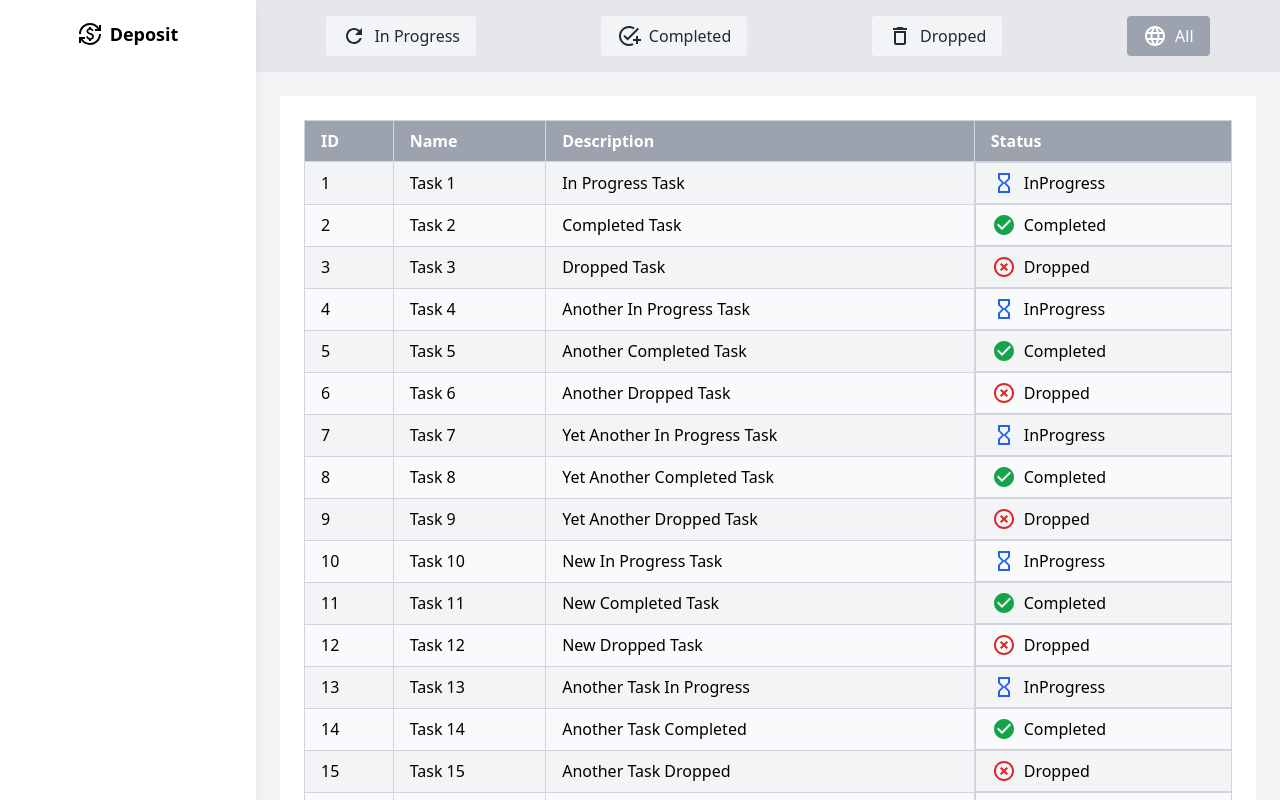
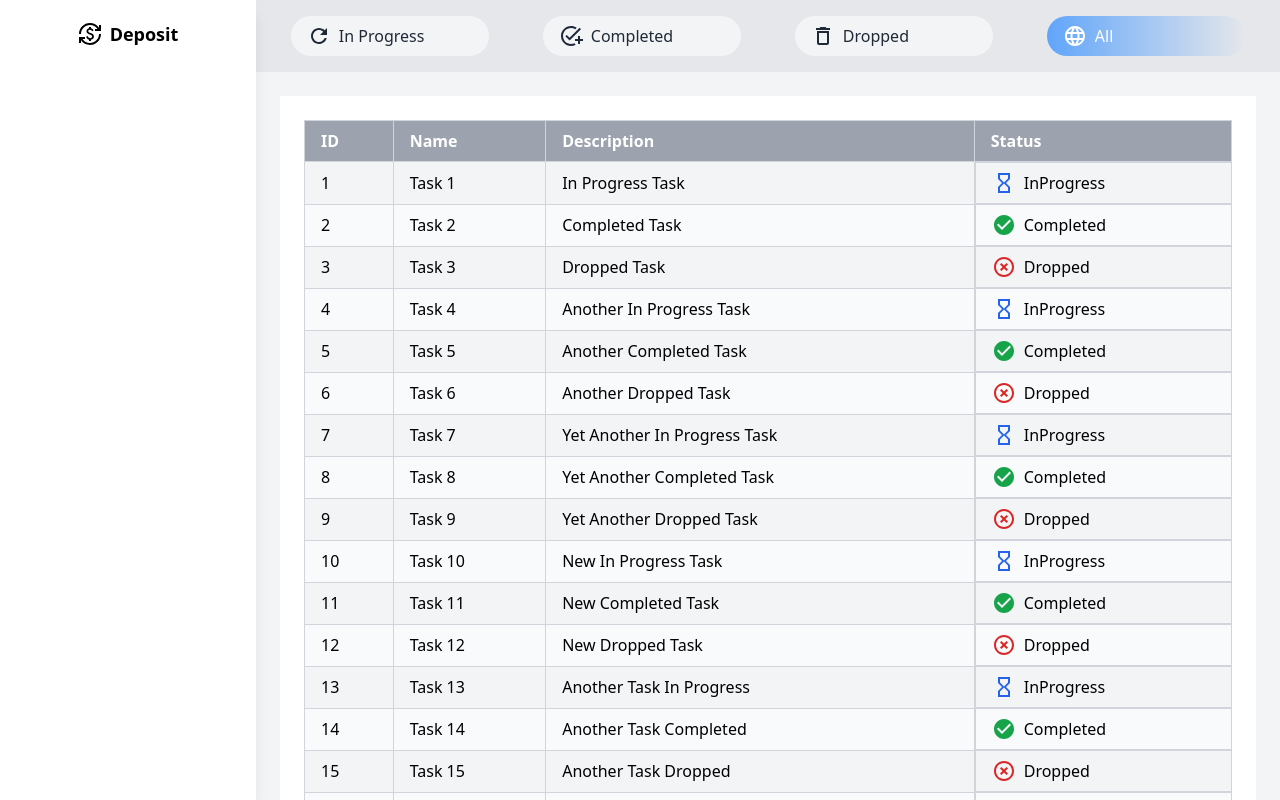
Before and after one commit to aryan11814/deposit, a React (Create React App) app: page / in a window 1280 px wide. Shown: the top 800 px of the page. Built offline with nearby package versions, Linux system fonts and the light colour scheme.

Commit message:
first commit

```diff
--- a/src/components/deposit.js
+++ b/src/components/deposit.js
@@ -20,7 +20,7 @@ const Deposit = () => {
 
   return (
     <div className="flex h-screen">
-      <Side className="w-64 bg-gradient-to-b from-gray-800 to-gray-700 text-white p-6 shadow-md flex flex-col justify-between fixed h-full">
+ <Side className="w-1/5 px-4 py-2 rounded-l-full rounded-r-full flex items-center gap-2 bg-gradient-to-b from-gray-800 to-blue-600 text-white p-6 shadow-md flex flex-col justify-between fixed h-full">
   <h2
     onClick={handleDepositClick}
     className="flex items-center justify-center gap-2 cursor-pointer p-1 rounded-lg text-black hover:bg-gray-400 hover:shadow-lg transition duration-300 ease-in-out"
@@ -28,16 +28,14 @@ const Deposit = () => {
     <CurrencyExchangeIcon className="text-2xl" />
     <span className="font-semibold text-lg">Deposit</span>
   </h2>
-
-
 </Side>
 
       <div className="flex-1 ml-64 bg-gray-100">
   <header className="bg-gray-200 text-gray-800 p-4 flex gap-4 justify-around">
     <button
-            className={`px-4 py-2 rounded flex items-center gap-2 ${
+      className={`w-1/5 px-4 py-2 rounded-l-full rounded-r-full flex items-center gap-2 ${
         activeTab === "inProgress"
-                ? "bg-gray-400 text-white"
+          ? "bg-gradient-to-r from-blue-500 to-Blue-500 text-white"
           : "bg-gray-100 text-gray-800"
       }`}
       onClick={() => setActiveTab("inProgress")}
@@ -46,9 +44,9 @@ const Deposit = () => {
       <span>In Progress</span>
     </button>
     <button
-            className={`px-4 py-2 rounded flex items-center gap-2 ${
+      className={`w-1/5 px-4 py-2 rounded-l-full rounded-r-full flex items-center gap-2 ${
         activeTab === "completed"
-                ? "bg-gray-400 text-white"
+          ? "bg-gradient-to-r from-green-500 to-lightgreen-600 text-white"
           : "bg-gray-100 text-gray-800"
       }`}
       onClick={() => setActiveTab("completed")}
@@ -57,9 +55,9 @@ const Deposit = () => {
       <span>Completed</span>
     </button>
     <button
-            className={`px-4 py-2 rounded flex items-center gap-2 ${
+      className={`w-1/5 px-4 py-2 rounded-l-full rounded-r-full flex items-center gap-2 ${
         activeTab === "dropped"
-                ? "bg-gray-400 text-white"
+          ? "bg-gradient-to-r from-red-500 to-lightred-600 text-white"
           : "bg-gray-100 text-gray-800"
       }`}
       onClick={() => setActiveTab("dropped")}
@@ -68,9 +66,9 @@ const Deposit = () => {
       <span>Dropped</span>
     </button>
     <button
-            className={`px-4 py-2 rounded flex items-center gap-2 ${
+  className={`w-1/5 px-4 py-2 rounded-l-full rounded-r-full flex items-center gap-2 ${
     activeTab === "all"
-                ? "bg-gray-400 text-white"
+      ? "bg-gradient-to-r from-blue-400 to-lightBlue-300 text-white"
       : "bg-gray-100 text-gray-800"
   }`}
   onClick={() => setActiveTab("all")}
@@ -78,6 +76,7 @@ const Deposit = () => {
   <LanguageIcon />
   <span>All</span>
 </button>
+
   </header>
 
   <main className="flex-1 p-6">
@@ -90,6 +89,7 @@ const Deposit = () => {
     )}
   </main>
 </div>
+
     </div>
   );
 };
```
Lines whose indentation alone changed are shown as unchanged.
